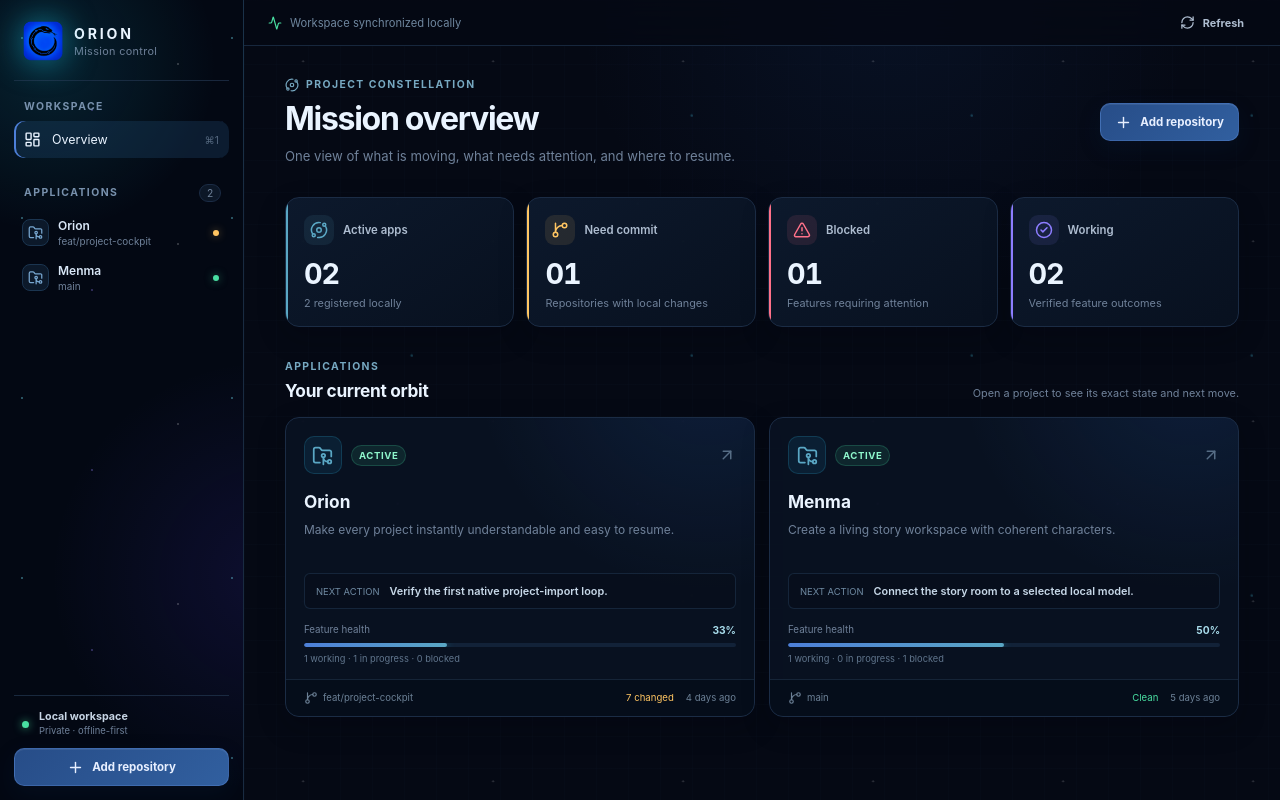
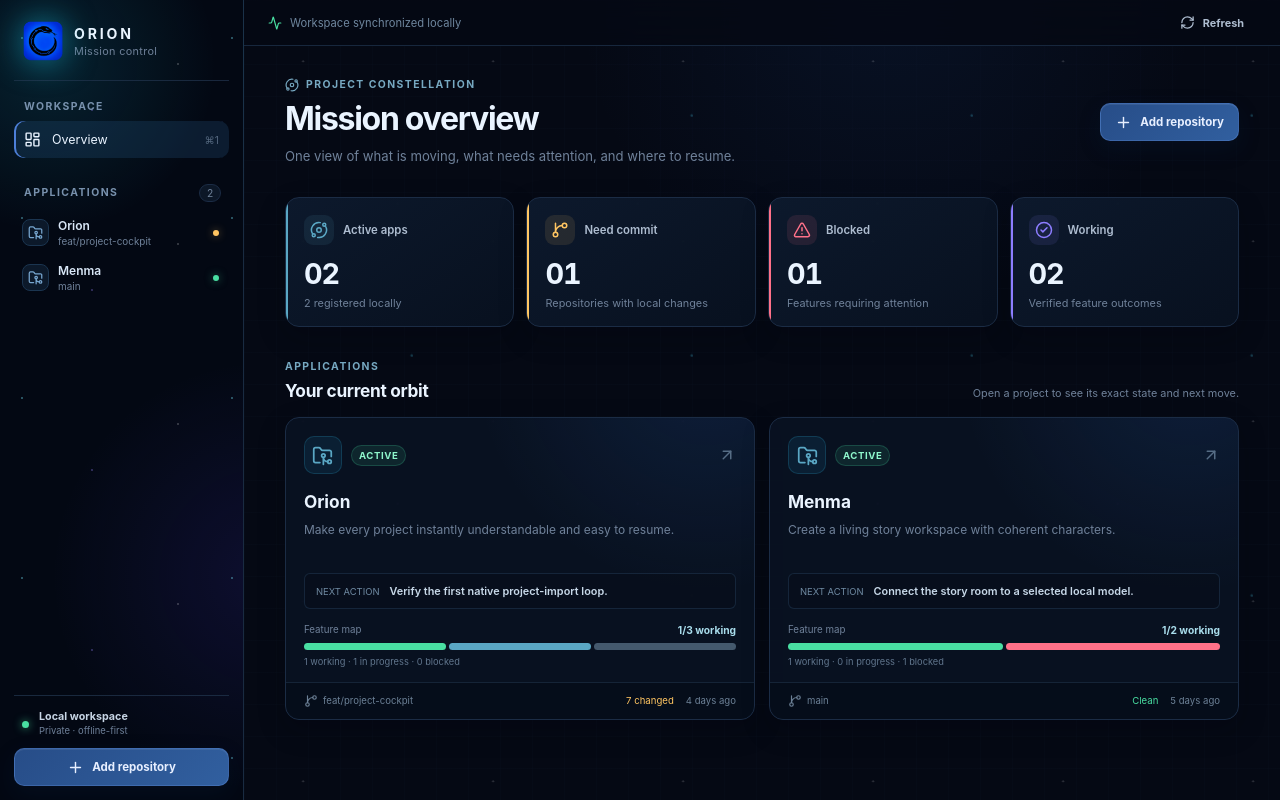
Before and after one commit to zrsobecka/Orion, a React (Vite) app in the folder frontend/: page / in a window 1280 px wide. Built offline with nearby package versions, Linux system fonts and the light colour scheme.

Commit message:
Replace feature percentages with status segments

```diff
--- a/frontend/src/features/projects/components/Overview.tsx
+++ b/frontend/src/features/projects/components/Overview.tsx
@@ -9,12 +9,7 @@ import {
   Sparkles,
 } from "lucide-react";
 import type { ReactNode } from "react";
-import {
-  formatRelativeTime,
-  getCompletionPercent,
-  getDashboardMetrics,
-  getFeatureCounts,
-} from "../projectModel";
+import { formatRelativeTime, getDashboardMetrics, getFeatureCounts } from "../projectModel";
 import type { ProjectSnapshot } from "../types";
 
 interface OverviewProps {
@@ -130,7 +125,6 @@ function MetricCard({
 function ProjectCard({ snapshot, onOpen }: { snapshot: ProjectSnapshot; onOpen: () => void }) {
   const { project, git } = snapshot;
   const counts = getFeatureCounts(snapshot);
-  const completion = getCompletionPercent(snapshot);
   const lastCommit = git.commits[0];
 
   return (
@@ -152,11 +146,28 @@ function ProjectCard({ snapshot, onOpen }: { snapshot: ProjectSnapshot; onOpen:
       </div>
       <div className="progress-row">
         <div>
-          <span>Feature health</span>
-          <strong>{completion}%</strong>
+          <span>Feature map</span>
+          <strong>
+            {snapshot.features.length === 0
+              ? "Not mapped"
+              : `${counts.working}/${snapshot.features.length} working`}
+          </strong>
         </div>
-        <div className="progress-track">
-          <span style={{ width: `${completion}%` }} />
+        <div
+          aria-label={`${snapshot.features.length} feature status segments`}
+          className="progress-track feature-status-track"
+        >
+          {snapshot.features.length === 0 ? (
+            <span className="feature-status-track__empty" />
+          ) : (
+            snapshot.features.map((feature) => (
+              <span
+                key={feature.id}
+                className={`feature-status-track__segment feature-status-track__segment--${feature.status}`}
+                title={`${feature.name}: ${feature.status.replace("_", " ")}`}
+              />
+            ))
+          )}
         </div>
         <small>
           {counts.working} working · {counts.in_progress} in progress · {counts.blocked} blocked
--- a/frontend/src/features/projects/projectModel.ts
+++ b/frontend/src/features/projects/projectModel.ts
@@ -15,11 +15,6 @@ export function getFeatureCounts(snapshot: ProjectSnapshot) {
     },
     { planned: 0, in_progress: 0, working: 0, blocked: 0 } as Record<FeatureStatus, number>,
   );
-}
-
-export function getCompletionPercent(snapshot: ProjectSnapshot) {
-  if (snapshot.features.length === 0) return 0;
-  return Math.round((getFeatureCounts(snapshot).working / snapshot.features.length) * 100);
 }
 
 export function getTaskCompletionPercent(snapshot: ProjectSnapshot) {
--- a/frontend/src/styles/index.css
+++ b/frontend/src/styles/index.css
@@ -1138,6 +1138,41 @@ h3 {
   box-shadow: 0 0 10px rgba(24, 213, 245, 0.45);
 }
 
+.feature-status-track {
+  display: flex;
+  gap: 3px;
+  height: 7px;
+  overflow: visible;
+  background: transparent;
+}
+
+.feature-status-track > span {
+  position: static;
+  width: auto !important;
+  min-width: 0;
+  height: 100%;
+  flex: 1;
+  border-radius: 999px;
+  box-shadow: none;
+}
+
+.feature-status-track__segment--working {
+  background: var(--green) !important;
+}
+
+.feature-status-track__segment--in_progress {
+  background: var(--cyan) !important;
+}
+
+.feature-status-track__segment--planned,
+.feature-status-track__empty {
+  background: #44596d !important;
+}
+
+.feature-status-track__segment--blocked {
+  background: var(--red) !important;
+}
+
 .progress-row small {
   display: block;
   margin-top: 6px;
```
Also changed, not shown: 1 other file (tests, documents, lock files or other folders).
